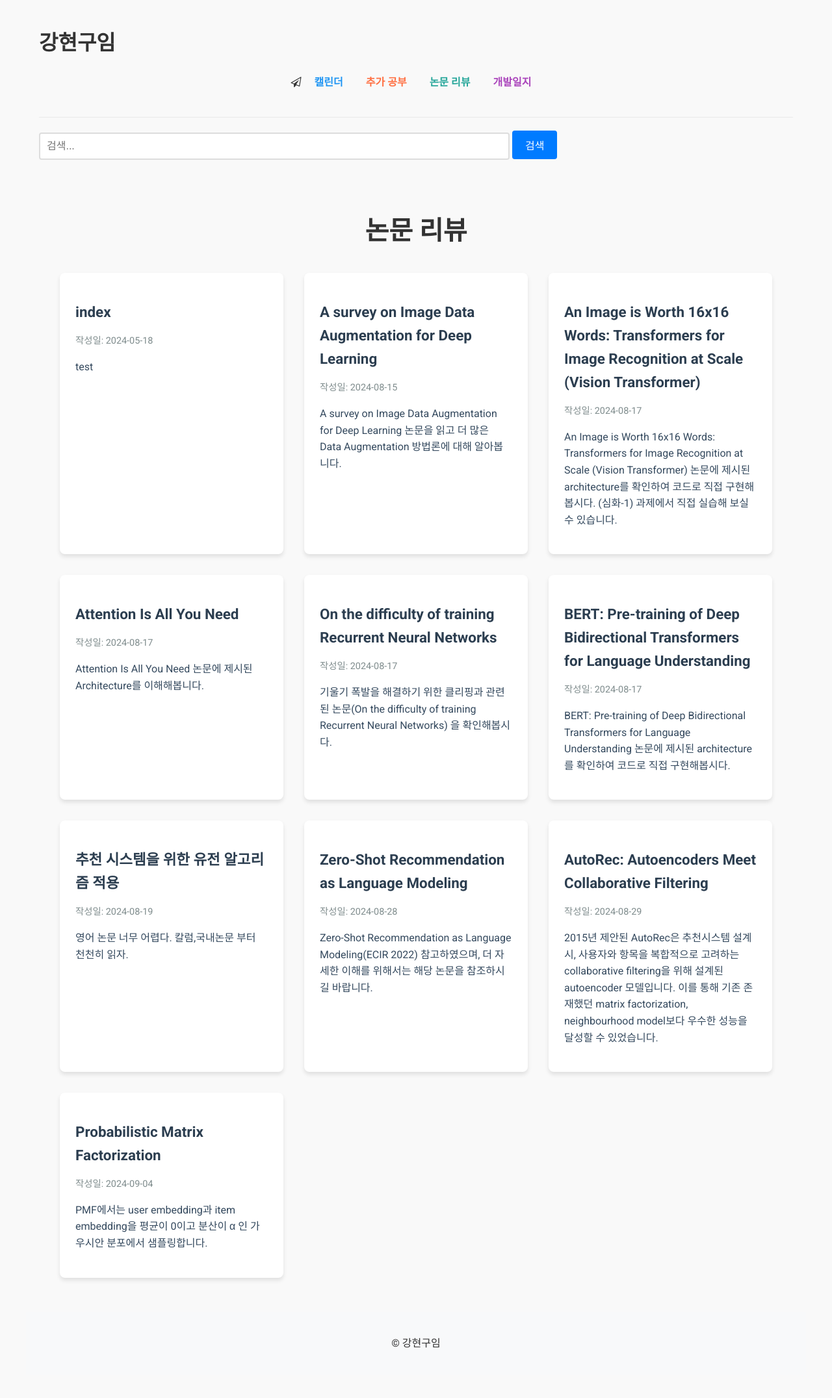
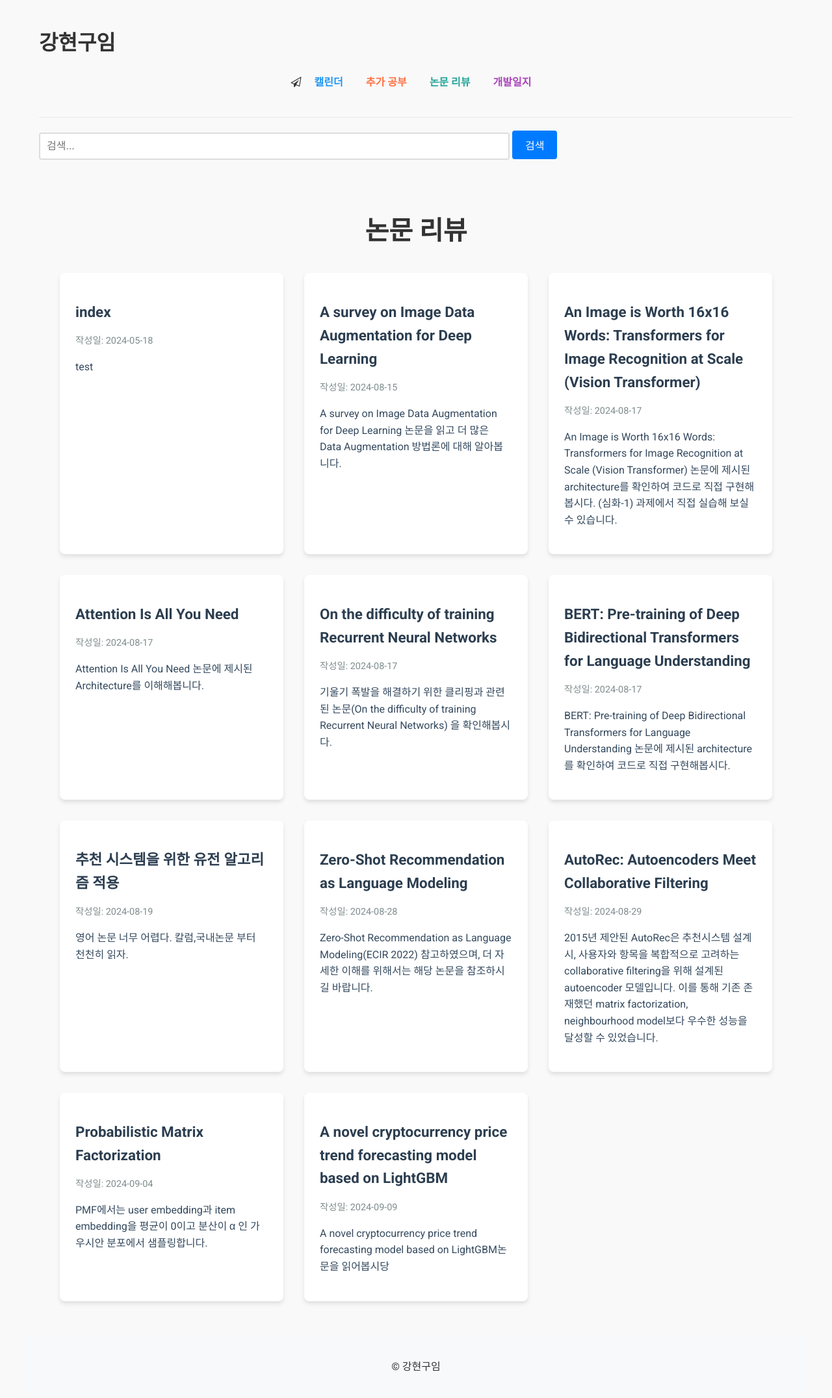
Before and after one commit to ardkyer/ardkyer.github.io, a Jekyll site: the page built from paper-reviews.md, in a window 1280 px wide. Shown: the whole page at 65% size. Built offline with Jekyll 4.4.1, drawn with Linux system fonts in a browser that asks for light colours; nearby versions of some CDN libraries; comment, search, counter and statistics services are not loaded; before the commit the page ends 2116 px from its top, so only the background shows below that; part of the change alters nothing that is shown.

```diff
--- /dev/null
+++ b/_paper_reviews/2024-09-09  A novel cryptocurrency price trend forecasting model based on  LightGBM.md
@@ -0,0 +1,185 @@
+---
+layout: post
+title: " A novel cryptocurrency price trend forecasting model based on LightGBM"
+date: 2024-09-09
+typora-root-url: ../
+---
+
+ A novel cryptocurrency price trend forecasting model based on LightGBM논문을 읽어봅시당
+
+## Abstract
+
+Forecasting cryptocurrency prices is crucial for investors. ... This can effectively guide investors in constructing an appropriate cryptocurrency portfolio and mitigate risks.
+
+이 논문은 암호화폐 가격 추세 예측 모델을 제안하며, LightGBM 알고리즘을 사용하여 암호화폐 시장의 가격 추세(하락 또는 비하락)를 예측합니다. 이를 위해 42종의 주요 암호화폐의 일일 데이터와 주요 경제 지표를 결합하여 시장 정보를 활용합니다.
+
+## LightGBM이 뭔데?
+
+LightGBM은 부스팅 알고리즘 중에 2016년 출시로 비교적 최근에 만들어졌습니다. XGBoost보다 2년 후에 만들어지다 보니 XGBoost의 장점은 계승하고 단점은 보완하는 방식으로 개발 되었습니다. Light Graient-Boosting Machine의 약자로 Microsoft에서 개발한 머신 러닝 무료 오픈 소스 프레임워크입니다. 앞에서 언급한 것처럼 기존 알고리즘의 정확도를 유지하면서 훨씬 좋은 효율성을 가지고 있는 LightGBM은 이름처럼 가볍다는 게 특징입니다.
+
+## XGBoost와 LightGBM 비교
+
+두 알고리즘의 가장 큰 차이점은 노드 분할 방식이 다르다는 것입니다.
+
+XGBoost
+
+- 트리의 깊이를 효과적으로 줄이기 위한 균형 트리 분할 (Level-Wise)을 사용
+- 최대한 균형 잡힌 트리를 유지하면서 분할하기 때문에 트리의 깊이가 최소화
+- 균형 잡힌 트리를 생성하는 이유는 과적합을 방지할 수 있기 때문이나 균형을 맞추기 위한 시간이 오래 걸린다는 단점
+
+LightGBM
+
+- 리프 중심 분할 (Leaf-wise)은 트리의 균형을 맞추지 않고 최대 손실 값을 가지는 리프 노드를 지속적으로 분할
+- 트리의 깊이가 깊어지고 비대칭적인 트리가 생성
+
+
+![XGBoost vs LightGBM 차이](/assets/img/img-1725861132793-1.png)
+
+장점
+
+- 학습시간이 적습니다.
+- 메모리 사용량이 상대적으로 적은편입니다.
+- Categorical feature들의 자동 변환과 최적 분할이 가능합니다.
+- GPU 학습을 지원합니다.
+
+단점
+
+- 적은 데이터셋에 적용 시 과적합이 발생하기 쉽습니다.
+
+[Boosting 알고리즘 - LightGBM 특징(GOSS, EFB, 장단점) by 데이널](https://bommbom.tistory.com/entry/Boosting-%EC%95%8C%EA%B3%A0%EB%A6%AC%EC%A6%98-LightGBM-%ED%8A%B9%EC%A7%95GOSS-EFB-%EC%9E%A5%EB%8B%A8%EC%A0%90)
+
+[XGBoost, LightGBM, CatBoost 정리 및 비교 by Stat_in_KNU](https://statinknu.tistory.com/33)
+
+[LightGBM Algorithm: The Key to Winning Machine Learning Competitions](https://dataaspirant.com/lightgbm-algorithm/)
+
+[What is Light GBM? Advantages & Disadvantages? Light GBM vs XGBoost?](https://www.kaggle.com/discussions/general/264327)
+
+[7 Most Popular Boosting Algorithms to Improve Machine Learning Model’s Performance](https://dataaspirant.com/boosting-algorithms/)
+
+## Introduction
+
+ Considering that the investment risk of cryptocurrencies is greater than other products, forecasting the fluctuation tendency of cryptocurrency price is of great importance.
+
+암호화폐의 투자 위험이 다른 상품보다 크다는 점을 감안할 때 암호화폐 가격의 변동 경향을 예측하는 것이 매우 중요합니다.
+
+## Model specifications
+
+
+
+### 목표 함수
+
+$$
+f^ = arg min_f E_y,x L(y, f(x))
+$$
+
+LightGBM은 손실 함수 L(y, f(x))의 기대값을 최소화하는 함수 f를 찾습니다.
+
+#### 회귀 트리의 합
+
+$$
+f_T(X) = Σ^T_t=1 f_t(X)
+$$
+
+최종 모델은 T개의 회귀 트리의 합으로 구성됩니다.
+
+## 학습 과정
+
+1. **단계별 학습**:
+   $$
+   Γ_t = Σ^n_i=1 L(y_i, F_t-1(x_i) + f_t(x_i))
+   $$
+   각 단계에서 가법적으로 학습됩니다.
+
+2. **Newton's 방법 적용**:
+   $$
+   Γ_t ≃ Σ^n_i=1 (g_if_t(x_i) + 1/2 h_if_t^2(x_i))
+   $$
+   gi와 hi는 각각 1차 및 2차 그래디언트 통계입니다.
+
+## 리프 노드 최적화
+
+1. **리프 노드 최적화**:
+   $$
+   Γ_t = Σ^J_j=1 ((Σ_i∈I_j g_i)w_j + 1/2 (Σ_i∈I_j h_i+λ)w_j^2)
+   $$
+   Ij는 리프 j에 속하는 샘플 집합입니다.
+
+2. **최적 가중치 계산**:
+   $$
+   w_j* = -Σ_i∈I_j g_i / (Σ_i∈I_j h_i + λ)
+   $$
+   각 리프 노드의 최적 가중치는 이 식으로 계산됩니다.
+
+## 트리 분할 후의 목적 함수
+
+**트리 구조 q의 품질을 측정하는 점수 함수**:
+$$
+Γ*t = -1/2 Σ^J_j=1 (Σ_i∈I_j g_i)^2 / (Σ_i∈I_j h_i + λ)
+$$
+
+- 값이 작을수록 더 좋은 트리 구조
+
+**분할 후의 목적 함수**
+$$
+G = 1/2 ((Σ_i∈I_L g_i)^2 / (Σ_i∈I_L h_i + λ) + (Σ_i∈I_R g_i)^2 / (Σ_i∈I_R h_i + λ) - (Σ_i∈I g_i)^2 / (Σ_i∈I h_i + λ))
+$$
+
+
+- G는 분할의 이득(gain), 값이 클수록 분할이 더 효과적
+
+## Data and results
+
+1. 데이터 처리 및 모델 구성:
+
+   - 42개 암호화폐의 4,873개 샘플을 사용했습니다.
+   - 입력 변수로 40개의 특성 변수를 선택했습니다.
+   - 예측 기간은 2일, 2주, 2개월로 설정했습니다.
+   - 데이터셋은 훈련(50%), 검증(30%), 테스트(20%)로 분할했습니다.
+   - LightGBM, SVM, RF(Random Forest) 모델을 비교했습니다.
+
+2. 모델 성능 평가:
+
+   - AUC와 정확도를 사용하여 성능을 측정했습니다.
+
+   - 두 가지 카테고리로 나누어 평가했습니다:
+
+     1. 테스트 세트가 훈련 세트의 부분집합인 경우
+
+     2. 테스트 세트가 훈련 세트와 독립적인 경우
+
+
+
+   ![image-20240909175746741](/assets/img/image-20240909175746741.png)
+
+3. 주요 결과 (Table 3, 4 및 Fig. 1 기반):
+
+   - 첫 번째 카테고리 (Table 3):
+     - 2주 예측 기간에서 모든 모델이 가장 좋은 성능을 보였습니다.
+     - LightGBM은 2개월 및 2주 기간에서 가장 높은 AUC를 기록했습니다.
+     - RF 모델은 2일 기간에서 가장 좋은 성능을 보였습니다.
+   - 두 번째 카테고리 (Table 4):
+     - LightGBM과 SVM은 2주 기간에서 동일한 성능을 보였습니다.
+     - RF 모델은 2일 기간에서 약간 더 나은 성능을 보였습니다.
+     - 전반적으로 2일 예측이 2주 예측보다 더 정확했습니다.
+   - 상위 10개 암호화폐 서브샘플 분석 (Fig. 1):
+     - 첫 번째 카테고리에서는 전체 42개 암호화폐보다 더 나은 성능을 보였습니다.
+     - 두 번째 카테고리에서는 큰 차이가 없었습니다.
+
+4. 주요 통찰:
+
+   - 예측 성능은 예측 기간과 암호화폐의 경쟁력에 따라 달라집니다.
+   - 2주 기간이 대체로 가장 좋은 예측 성능을 보였습니다.
+   - 상위 암호화폐들이 더 예측 가능한 경향을 보였습니다.
+   - 다른 암호화폐들의 가격 정보를 함께 사용하는 것이 예측 정확도를 높이는 데 기여했습니다.
+
+5. 투자 시사점:
+
+   - 암호화폐 투자 시 해당 화폐의 종합적인 강점과 투자 주기(특히 2주 기간)를 고려해야 합니다.
+   - 상위 암호화폐들이 더 예측 가능하므로 투자 위험이 상대적으로 낮을 수 있습니다.
+   - 다양한 암호화폐 간의 상호작용과 자금 흐름을 고려한 투자 전략이 효과적일 수 있습니다.
+
+## Conclusions
+
+- LightGBM이라는 새로운 GBDT(Gradient Boosting Decision Tree) 알고리즘을 사용하여 암호화폐 시장의 가격 추세를 예측했습니다.
+
+- LightGBM의 우수성: LightGBM 모델이 SVM과 RF에 비해 안정성(robustness)면에서 더 우수한 성능을 보였습니다.
--- a/assets/main.css
+++ b/assets/main.css
@@ -422,7 +422,7 @@ nav a:hover {
     color: #0056b3;
 }
 
-nav ul {
+/* nav ul {
     list-style-type: none;
     padding: 0;
     display: flex;
@@ -441,7 +441,7 @@ nav ul li a {
 
 nav ul li a:hover {
     filter: brightness(85%);
-}
+} */
 
 .nav-button {
     position: fixed;
--- a/index.markdown
+++ b/index.markdown
@@ -51,7 +51,7 @@ document.addEventListener('DOMContentLoaded', function() {
           category: 'further_reading'
         }
       },
-{% endfor %}
+      {% endfor %}
       {% for log in site.dev_logs %}
       {
         title: '{{ log.title | escape }}',
@@ -63,7 +63,6 @@ document.addEventListener('DOMContentLoaded', function() {
           category: 'dev_log'
         }
       },
-
       {% endfor %}
     ],
     eventClick: function(info) {
```
Also changed, not shown: assets/img/image-20240909175739432.png (added), assets/img/image-20240909175746741.png (added), assets/img/img-1725861132793-1.png (added).
